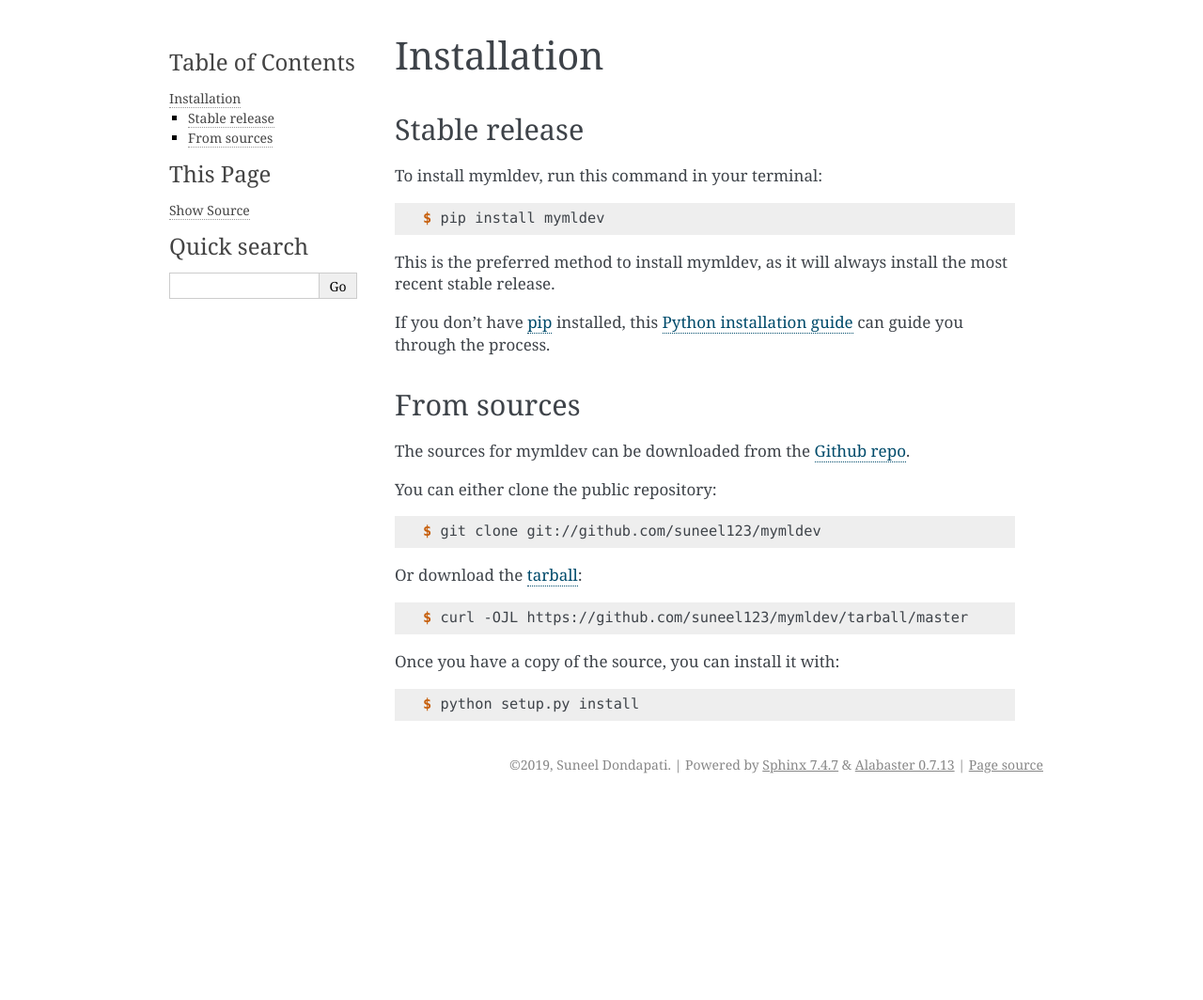
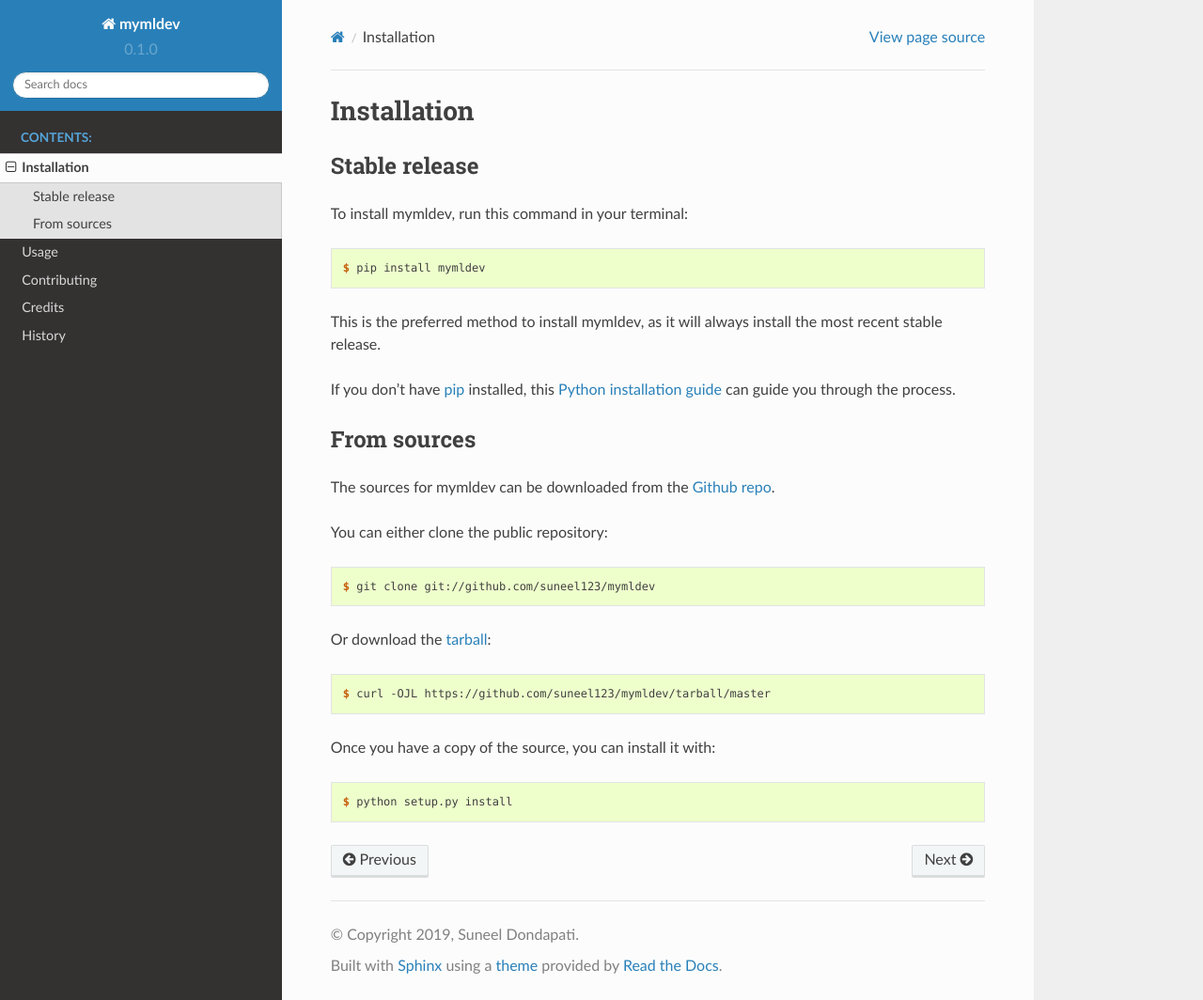
Before and after one commit to dsuneelc/mymldev, a Sphinx documentation site: the page built from docs/installation.rst, in a window 1280 px wide and 1064 px high. Shown: the whole window at 94% size. Built offline with Sphinx 7.4.7 and the Read the Docs theme 2.0.0, drawn with Linux system fonts in a browser that asks for light colours; pages that are not in the unit, such as notebooks, are missing from menus.

Commit message:
Documentation formatting

```diff
--- a/docs/conf.py
+++ b/docs/conf.py
@@ -87,8 +87,8 @@ todo_include_todos = False
 # The theme to use for HTML and HTML Help pages.  See the documentation for
 # a list of builtin themes.
 #
-# html_theme = "sphinx_rtd_theme"
-html_theme = "alabaster"
+html_theme = "sphinx_rtd_theme"
+# html_theme = "alabaster"
 
 # Theme options are theme-specific and customize the look and feel of a
 # theme further.  For a list of options available for each theme, see the
--- a/docs/modules.rst
+++ /dev/null
@@ -1,7 +0,0 @@
-mymldev
-=======
-
-.. toctree::
-   :maxdepth: 4
-
-   mymldev
```
Also changed, not shown: docs/mymldev.rst (deleted, +0 -24 lines).
